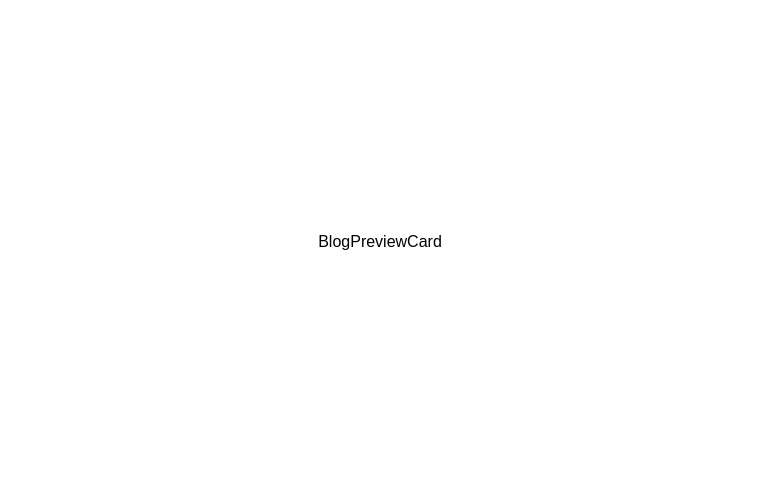
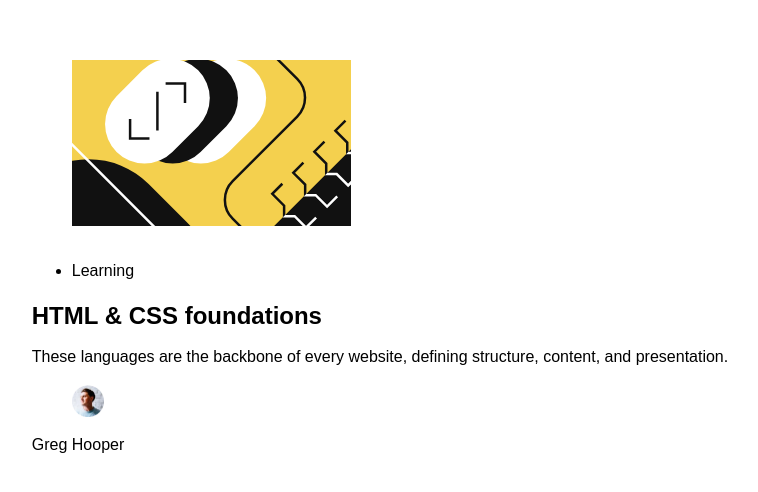
Before and after one commit to joao-almeida11/blog-preview-card, a React (Vite) app: page / in a window 1280 px wide. Shown: the part 158-650 px from the top of the page, without its empty margins (260-1018 px from the left). Built offline with nearby package versions, Linux system fonts and the light colour scheme; a web font is replaced by a local one.

Commit message:
feat: BlogPreviewCard html

```diff
--- a/src/components/BlogPreviewCard/BlogPreviewCard.tsx
+++ b/src/components/BlogPreviewCard/BlogPreviewCard.tsx
@@ -1,3 +1,38 @@
+import BlogPreviewCardImage from "../../assets/images/illustration-article.svg";
+import AvatarImage from "../../assets/images/image-avatar.webp";
+
 export default function BlogPreviewCard() {
-  return <div>BlogPreviewCard</div>;
+  return (
+    <article className="blog-preview-card">
+      <figure className="blog-preview-card--figure">
+        <img
+          src={BlogPreviewCardImage}
+          height="200px"
+          width="279px"
+          alt="Default Preview Blog Card"
+        />
+      </figure>
+      <div className="blog-preview-card--details">
+        <ul className="blog-preview-card--details--tag-list">
+          <li className="blog-preview-card--details--tag-list--tag">
+            Learning
+          </li>
+        </ul>
+        {/* this would normaly be an h2 but since it's the only element on the page it's an h1 */}
+        <h1 className="blog-preview-card--details--title">
+          HTML & CSS foundations
+        </h1>
+        <p className="blog-preview-card--details--description">
+          These languages are the backbone of every website, defining structure,
+          content, and presentation.
+        </p>
+      </div>
+      <div className="blog-preview-card--author">
+        <figure className="blog-preview-card--author--avatar">
+          <img src={AvatarImage} alt="Greg Hooper" width="32px" height="32px" />
+        </figure>
+        <p className="blog-preview-card--author--name">Greg Hooper</p>
+      </div>
+    </article>
+  );
 }
```
